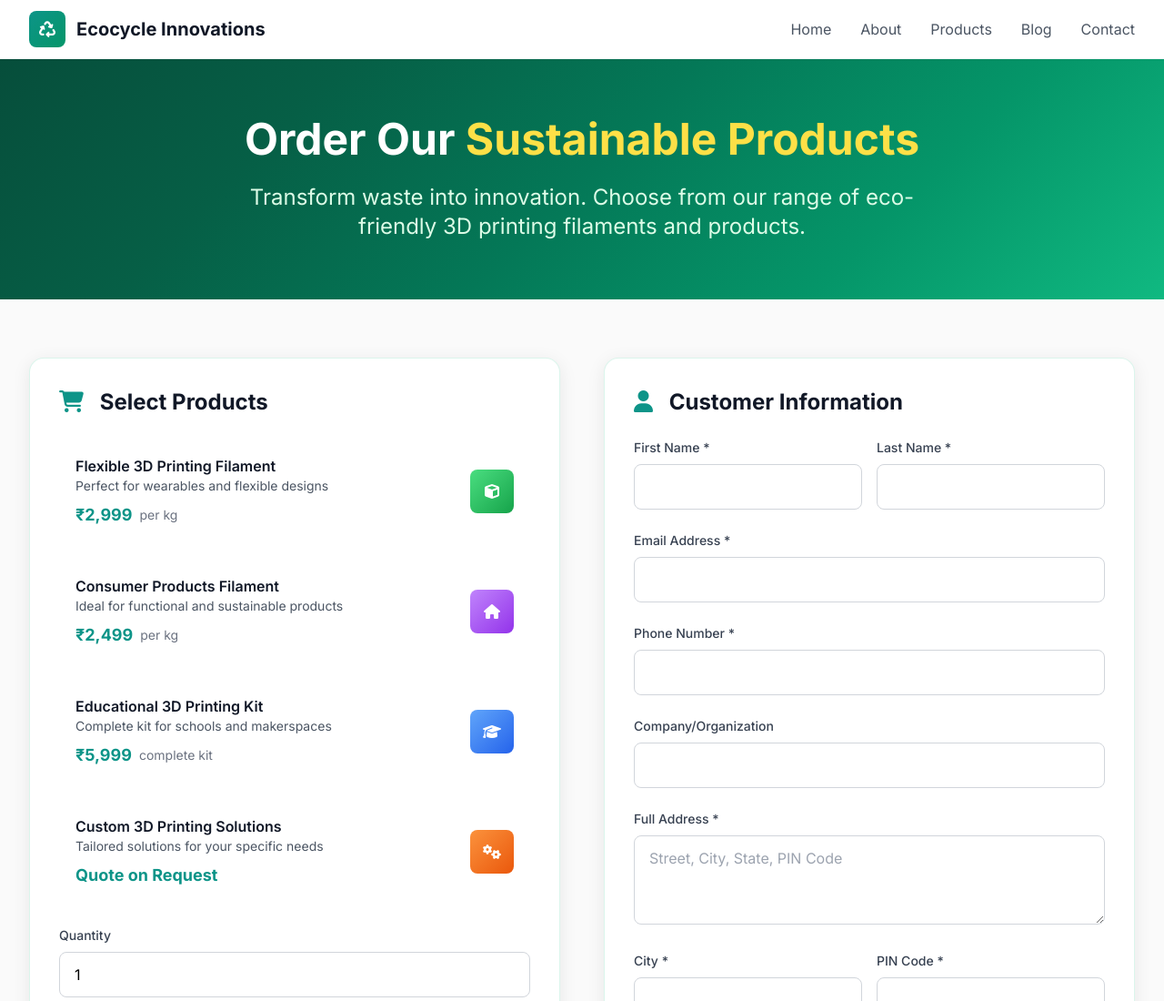
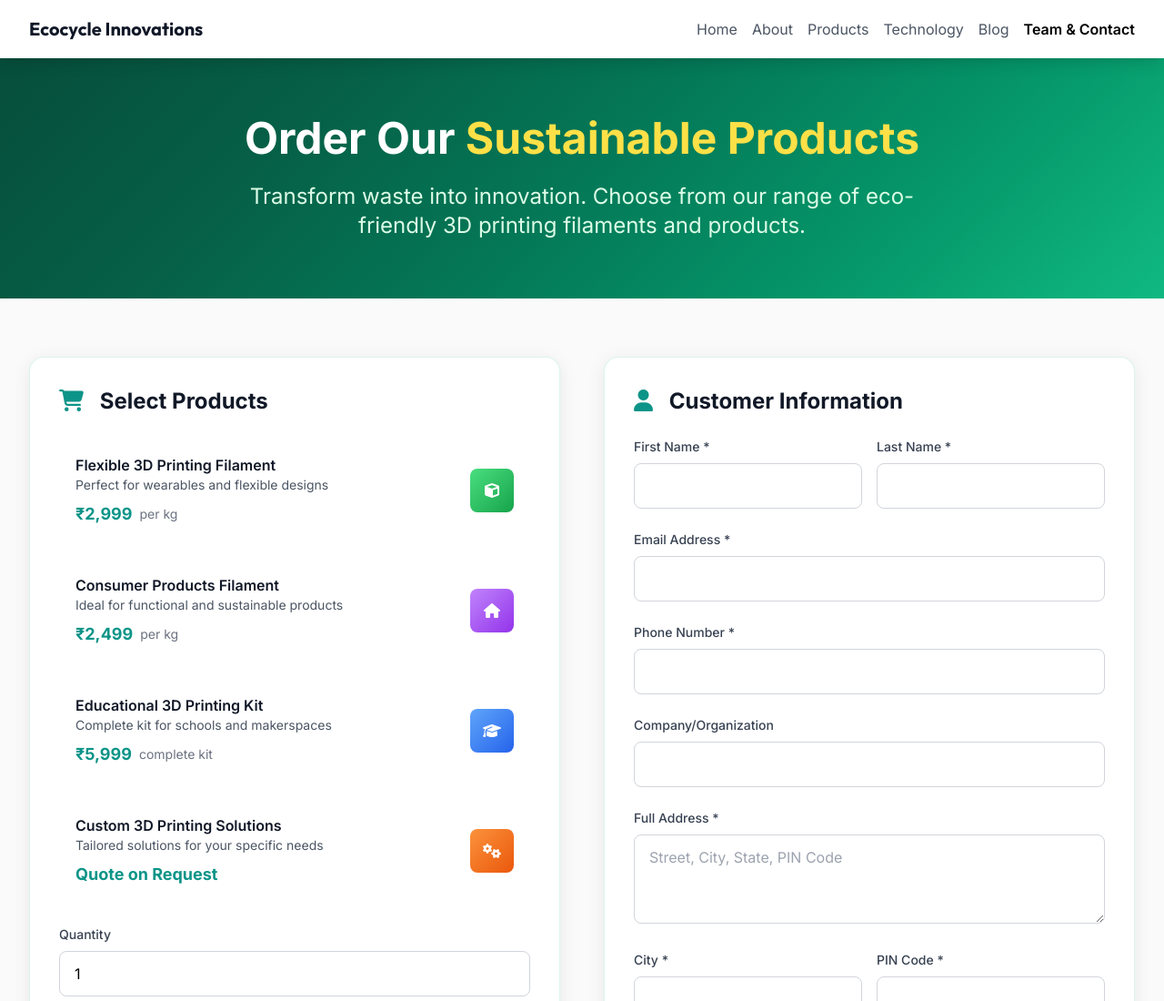
Before and after one commit to prishabh3/Ecocycle-Innovation, a website: page order.html in a window 1280 px wide. Shown: the top 1100 px of the page at 91% size. Drawn offline with nearby package versions, Linux system fonts and the light colour scheme.

Commit message:
Fix order page navigation to match main website design
- Update navigation bar to match main website styling
- Add proper logo design with Ecocycle Innovations branding
- Include all navigation links (Home, About, Products, Technology, Blog, Team & Contact)
- Add mobile menu functionality
- Use consistent primary color scheme throughout

```diff
--- a/order.html
+++ b/order.html
@@ -87,24 +87,43 @@
 </head>
 <body>
     <!-- Navigation -->
-    <nav class="bg-white/95 backdrop-blur-md shadow-sm sticky top-0 z-50 border-b border-gray-100">
+    <nav class="bg-white shadow-lg sticky top-0 z-50">
         <div class="max-w-7xl mx-auto px-4 sm:px-6 lg:px-8">
             <div class="flex justify-between items-center h-16">
                 <div class="flex items-center">
-                    <a href="index.html" class="flex items-center space-x-3">
-                        <div class="w-10 h-10 bg-gradient-to-br from-teal-600 to-emerald-600 rounded-lg flex items-center justify-center">
-                            <i class="fas fa-recycle text-white text-lg"></i>
-                        </div>
-                        <span class="text-xl font-bold text-gray-900">Ecocycle Innovations</span>
+                    <a href="index.html" class="text-xl font-bold text-gray-900 font-['Outfit']">
+                        Ecocycle <span class="text-primary">Innovations</span>
                     </a>
                 </div>
 
-                <div class="hidden md:flex items-center space-x-8">
-                    <a href="index.html" class="text-gray-600 hover:text-teal-600 transition-colors">Home</a>
-                    <a href="about.html" class="text-gray-600 hover:text-teal-600 transition-colors">About</a>
-                    <a href="products.html" class="text-gray-600 hover:text-teal-600 transition-colors">Products</a>
-                    <a href="blog.html" class="text-gray-600 hover:text-teal-600 transition-colors">Blog</a>
-                    <a href="team-contact.html" class="text-gray-600 hover:text-teal-600 transition-colors">Contact</a>
+                <div class="hidden md:block">
+                    <div class="ml-10 flex items-baseline space-x-4">
+                        <a href="index.html" class="text-gray-600 hover:text-primary transition-colors">Home</a>
+                        <a href="about.html" class="text-gray-600 hover:text-primary transition-colors">About</a>
+                        <a href="products.html" class="text-gray-600 hover:text-primary transition-colors">Products</a>
+                        <a href="technology.html" class="text-gray-600 hover:text-primary transition-colors">Technology</a>
+                        <a href="blog.html" class="text-gray-600 hover:text-primary transition-colors">Blog</a>
+                        <a href="team-contact.html" class="text-primary font-semibold">Team & Contact</a>
+                    </div>
+                </div>
+
+                <!-- Mobile menu button -->
+                <div class="md:hidden">
+                    <button id="mobile-menu-button" class="text-gray-600 hover:text-primary transition-colors p-2">
+                        <i class="fas fa-bars text-xl"></i>
+                    </button>
+                </div>
+            </div>
+
+            <!-- Mobile menu -->
+            <div id="mobile-menu" class="hidden md:hidden bg-white border-t border-gray-200">
+                <div class="px-2 pt-2 pb-3 space-y-1">
+                    <a href="index.html" class="block px-3 py-2 text-gray-600 hover:text-primary transition-colors">Home</a>
+                    <a href="about.html" class="block px-3 py-2 text-gray-600 hover:text-primary transition-colors">About</a>
+                    <a href="products.html" class="block px-3 py-2 text-gray-600 hover:text-primary transition-colors">Products</a>
+                    <a href="technology.html" class="block px-3 py-2 text-gray-600 hover:text-primary transition-colors">Technology</a>
+                    <a href="blog.html" class="block px-3 py-2 text-gray-600 hover:text-primary transition-colors">Blog</a>
+                    <a href="team-contact.html" class="block px-3 py-2 text-primary font-semibold">Team & Contact</a>
                 </div>
             </div>
         </div>
@@ -417,7 +436,20 @@
             initializeQuantityInput();
             initializeForm();
             preSelectProductFromURL();
+            initializeMobileMenu();
         });
+
+        // Mobile menu functionality
+        function initializeMobileMenu() {
+            const mobileMenuButton = document.getElementById('mobile-menu-button');
+            const mobileMenu = document.getElementById('mobile-menu');
+
+            if (mobileMenuButton && mobileMenu) {
+                mobileMenuButton.addEventListener('click', function() {
+                    mobileMenu.classList.toggle('hidden');
+                });
+            }
+        }
 
         function initializeProductSelection() {
             const productCards = document.querySelectorAll('.product-card');
```
